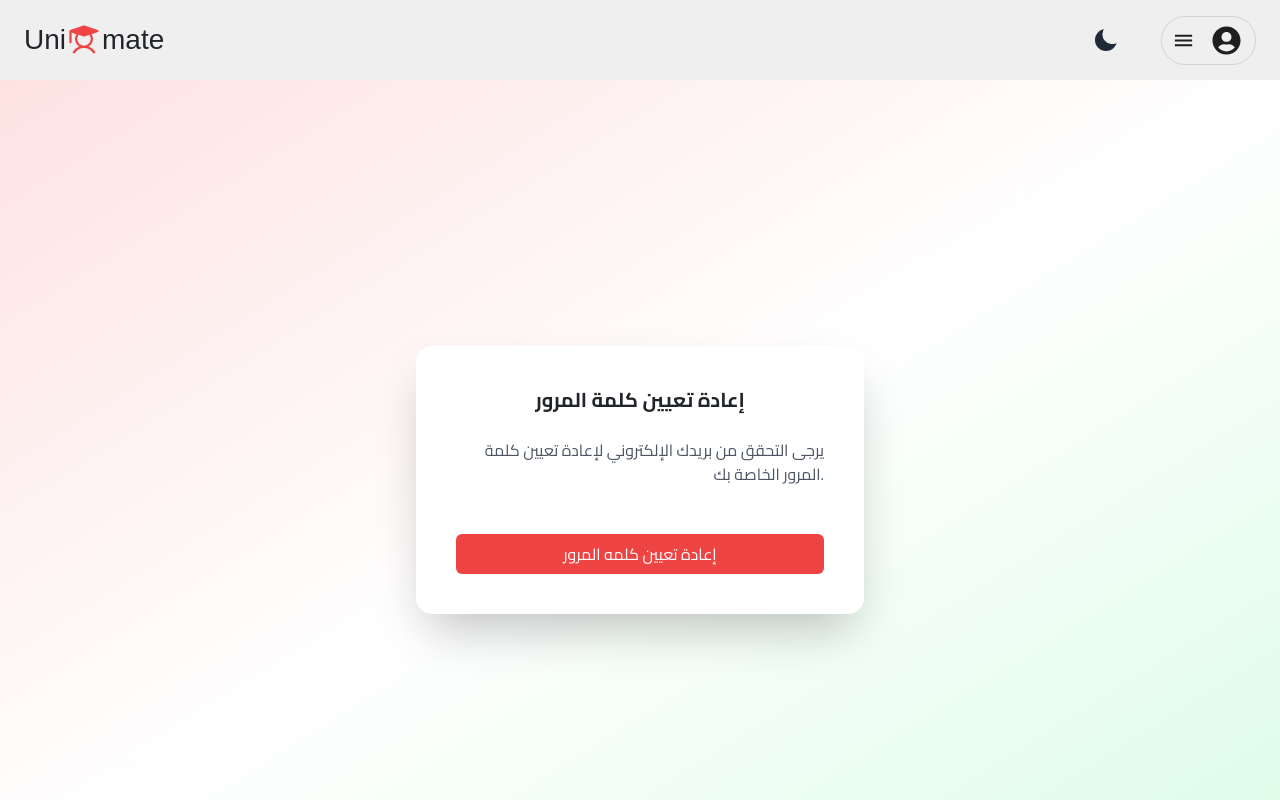
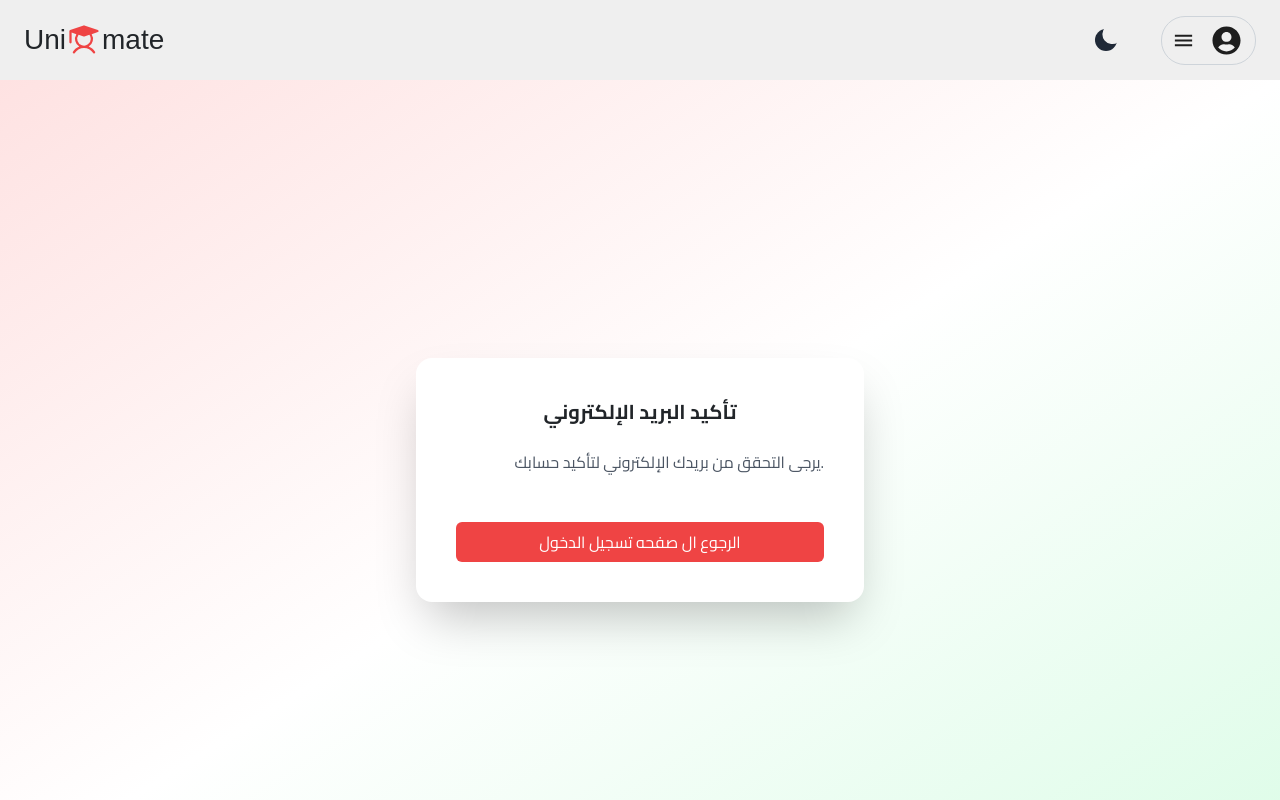
Before and after one commit to Mahmoud-Abd-Elrazek/Unimate, a React (Vite) app: page /confirmemail in a window 1280 px wide. Shown: the top 800 px of the page. Built offline with nearby package versions, Linux system fonts and the light colour scheme; a web font is replaced by a local one.

Commit message:
update the confirm email url

```diff
--- a/src/App.tsx
+++ b/src/App.tsx
@@ -77,6 +77,8 @@ export default function App() {
         <Route path='/forgetpassword'element={<ForgetPassword/>} />
         <Route path='/resetpassword' element={<ResetPass/>}  />
         <Route path='/confirmemail' element={<ConfirmEmail/>} />
+        <Route path="/confirmemail/:email/:otp" element={<ConfirmEmail />} />
+
         <Route path='/changepassord' element={<ChangePass/>}/>
         <Route path="/unauthorized" element={<UnauthorizedPage />} />
 
--- a/src/pages/Auth/Emails/confirmemail.tsx
+++ b/src/pages/Auth/Emails/confirmemail.tsx
@@ -1,34 +1,18 @@
-import { useLocation, useNavigate } from "react-router-dom"
 
 
 export default function ConfirmEmail() {
-    const navigate = useNavigate();
-    const location = useLocation();
-    const from = location.state?.from;
 
-    const Handelchange = () => {
-        if (from === "register") {
-            navigate("/SignIn", { replace: true });
-        } else {
-            navigate("/resetpassword", { replace: true });
 
-        }
-    }
     return (
         <div className="w-full mx-auto p-4 flex-col min-h-screen bg-gradient-to-br from-red-100 via-white to-green-100 flex items-center justify-center px-4">
             <div className="bg-white shadow-2xl rounded-2xl p-10 max-w-md w-full text-right">
-                {from === "register" ?
+
                     <div>
                         <h2 className="text-xl font-bold mb-4 text-center">تأكيد البريد الإلكتروني</h2>
                         <p className="text-gray-600 mb-4">يرجى التحقق من بريدك الإلكتروني لتأكيد حسابك.</p>
-                        <button onClick={Handelchange} className="mt-4 bg-red-500 text-white p-2 rounded w-full">الرجوع ال صفحه تسجيل الدخول</button>
-                    </div> :
-                    <div>
-                        <h2 className="text-xl font-bold mb-4 text-center">إعادة تعيين كلمة المرور</h2>
-                        <p className="text-gray-600 mb-4">يرجى التحقق من بريدك الإلكتروني لإعادة تعيين كلمة المرور الخاصة بك.</p>
-                        <button onClick={Handelchange} className="mt-4 bg-red-500 text-white p-2 rounded w-full"> إعادة تعيين كلمه المرور</button>
+                        <button  className="mt-4 bg-red-500 text-white p-2 rounded w-full">الرجوع ال صفحه تسجيل الدخول</button>
                     </div>
-                }
+
             </div>
         </div>
     )
```
